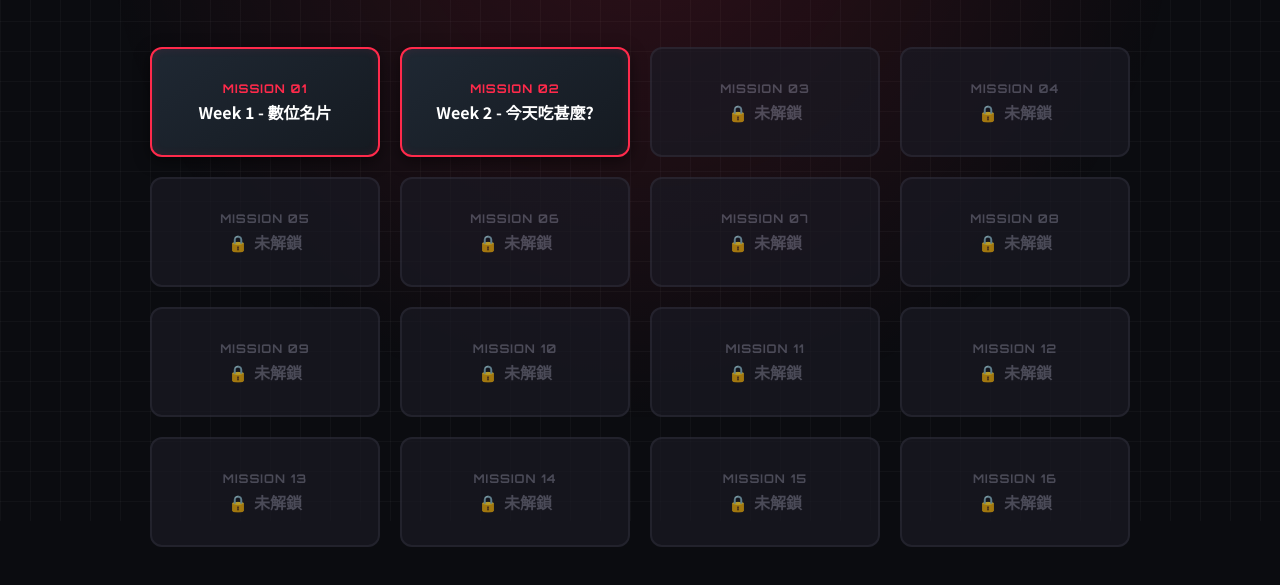
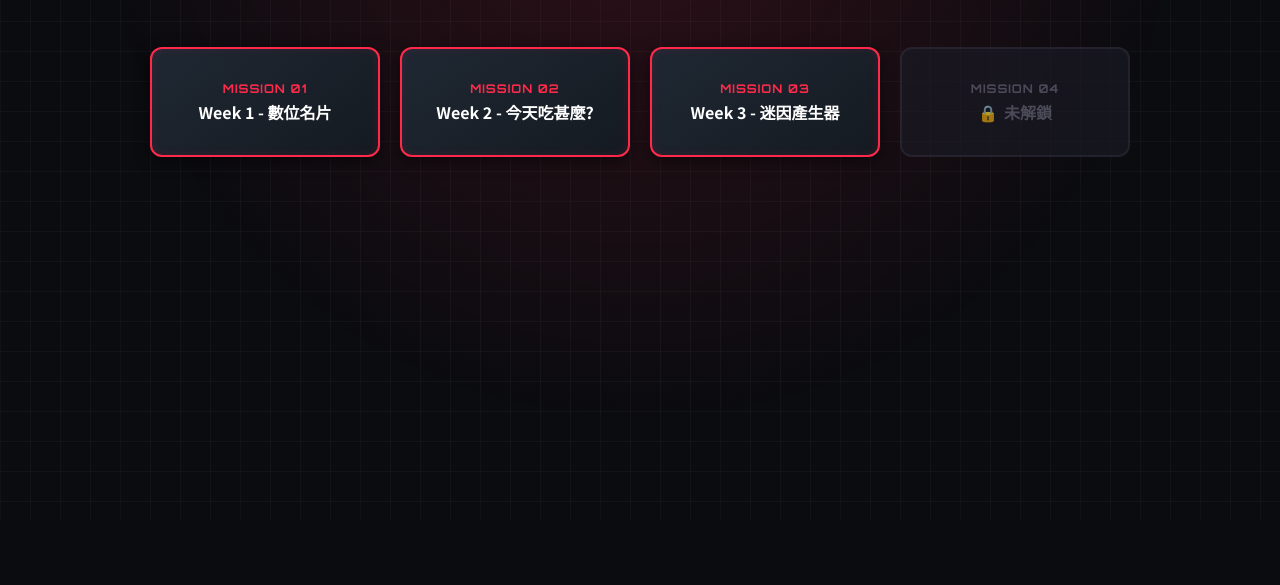
Before and after one commit to s26122169-bot/26122169, a plain HTML site: page index.html in a window 1280 px wide. Shown: the part 279-864 px from the top of the page. After the commit the page ends 800 px from the top, so only its background shows below. Drawn offline with Linux system fonts and the light colour scheme.

Commit message:
Update index.html

```diff
--- a/index.html
+++ b/index.html
@@ -7,6 +7,10 @@
     <title>Pen</title>
   </head>
   <body>
+
+    <script src="./script.js"></script>
+  </body>
+</html>
 <!DOCTYPE html>
 <html lang="zh-TW">
 <head>
@@ -15,6 +19,7 @@
     <title>我的網頁程式作品集入口</title>
     <!-- Google Fonts -->
     <link href="https://fonts.googleapis.com/css2?family=Noto+Sans+TC:wght@400;700;900&family=Orbitron:wght@700;900&display=swap" rel="stylesheet">
+    <link rel="stylesheet" href="./style.css">
     <style>
         /* ==========================================
            1. 全局樣式與變數 (Global Styles & Variables)
@@ -283,14 +288,14 @@
            ========================================== */
         @media (max-width: 900px) {
             .grid-container {
-                grid-template-columns: repeat(2, 1fr); /* 平板改為 2 欄 */
+                grid-template-columns: repeat(2, 1fr);
                 gap: 15px;
             }
         }
 
         @media (max-width: 480px) {
             .grid-container {
-                grid-template-columns: 1fr; /* 手機版單欄排列 */
+                grid-template-columns: 1fr;
                 gap: 12px;
             }
 
@@ -309,7 +314,6 @@
     <!-- 1. 個人檔案區塊 -->
     <header class="profile-container">
         <div class="avatar-wrapper">
-            <!-- 預設假圖片 (可替換為您的照片 URL) -->
             <img class="avatar" src="https://i.postimg.cc/jd1QL4YP/2.png" alt="大頭貼">
         </div>
         <h1 class="user-name">jolibe</h1>
@@ -331,91 +335,14 @@
             <span class="quest-title">Week 2 - 今天吃甚麼?</span>
         </a>
 
-        <!-- 未解鎖關卡 3 ~ 16 -->
-        <a href="javascript:void(0)" class="quest-card locked" onclick="triggerLockedEffect(this)">
+        <!-- 已解鎖關卡 3 -->
+        <a href="w3/index.html" class="quest-card unlocked">
             <span class="quest-tag">MISSION 03</span>
-            <span class="quest-title"><span class="lock-icon">🔒</span> 未解鎖</span>
+            <span class="quest-title">Week 3 - 迷因產生器</span>
         </a>
 
+        <!-- 未解鎖關卡 4 ~ 16 -->
         <a href="javascript:void(0)" class="quest-card locked" onclick="triggerLockedEffect(this)">
             <span class="quest-tag">MISSION 04</span>
             <span class="quest-title"><span class="lock-icon">🔒</span> 未解鎖</span>
         </a>
-
-        <a href="javascript:void(0)" class="quest-card locked" onclick="triggerLockedEffect(this)">
-            <span class="quest-tag">MISSION 05</span>
-            <span class="quest-title"><span class="lock-icon">🔒</span> 未解鎖</span>
-        </a>
-
-        <a href="javascript:void(0)" class="quest-card locked" onclick="triggerLockedEffect(this)">
-            <span class="quest-tag">MISSION 06</span>
-            <span class="quest-title"><span class="lock-icon">🔒</span> 未解鎖</span>
-        </a>
-
-        <a href="javascript:void(0)" class="quest-card locked" onclick="triggerLockedEffect(this)">
-            <span class="quest-tag">MISSION 07</span>
-            <span class="quest-title"><span class="lock-icon">🔒</span> 未解鎖</span>
-        </a>
-
-        <a href="javascript:void(0)" class="quest-card locked" onclick="triggerLockedEffect(this)">
-            <span class="quest-tag">MISSION 08</span>
-            <span class="quest-title"><span class="lock-icon">🔒</span> 未解鎖</span>
-        </a>
-
-        <a href="javascript:void(0)" class="quest-card locked" onclick="triggerLockedEffect(this)">
-            <span class="quest-tag">MISSION 09</span>
-            <span class="quest-title"><span class="lock-icon">🔒</span> 未解鎖</span>
-        </a>
-
-        <a href="javascript:void(0)" class="quest-card locked" onclick="triggerLockedEffect(this)">
-            <span class="quest-tag">MISSION 10</span>
-            <span class="quest-title"><span class="lock-icon">🔒</span> 未解鎖</span>
-        </a>
-
-        <a href="javascript:void(0)" class="quest-card locked" onclick="triggerLockedEffect(this)">
-            <span class="quest-tag">MISSION 11</span>
-            <span class="quest-title"><span class="lock-icon">🔒</span> 未解鎖</span>
-        </a>
-
-        <a href="javascript:void(0)" class="quest-card locked" onclick="triggerLockedEffect(this)">
-            <span class="quest-tag">MISSION 12</span>
-            <span class="quest-title"><span class="lock-icon">🔒</span> 未解鎖</span>
-        </a>
-
-        <a href="javascript:void(0)" class="quest-card locked" onclick="triggerLockedEffect(this)">
-            <span class="quest-tag">MISSION 13</span>
-            <span class="quest-title"><span class="lock-icon">🔒</span> 未解鎖</span>
-        </a>
-
-        <a href="javascript:void(0)" class="quest-card locked" onclick="triggerLockedEffect(this)">
-            <span class="quest-tag">MISSION 14</span>
-            <span class="quest-title"><span class="lock-icon">🔒</span> 未解鎖</span>
-        </a>
-
-        <a href="javascript:void(0)" class="quest-card locked" onclick="triggerLockedEffect(this)">
-            <span class="quest-tag">MISSION 15</span>
-            <span class="quest-title"><span class="lock-icon">🔒</span> 未解鎖</span>
-        </a>
-
-        <a href="javascript:void(0)" class="quest-card locked" onclick="triggerLockedEffect(this)">
-            <span class="quest-tag">MISSION 16</span>
-            <span class="quest-title"><span class="lock-icon">🔒</span> 未解鎖</span>
-        </a>
-
-    </main>
-
-    <!-- 3. JS 互動效果 -->
-    <script>
-        // 點擊未解鎖關卡時觸發震動提示動畫
-        function triggerLockedEffect(element) {
-            element.classList.add('shake');
-            setTimeout(() => {
-                element.classList.remove('shake');
-            }, 400);
-        }
-    </script>
-</body>
-</html>
-    <script src="./script.js"></script>
-  </body>
-</html>
```
